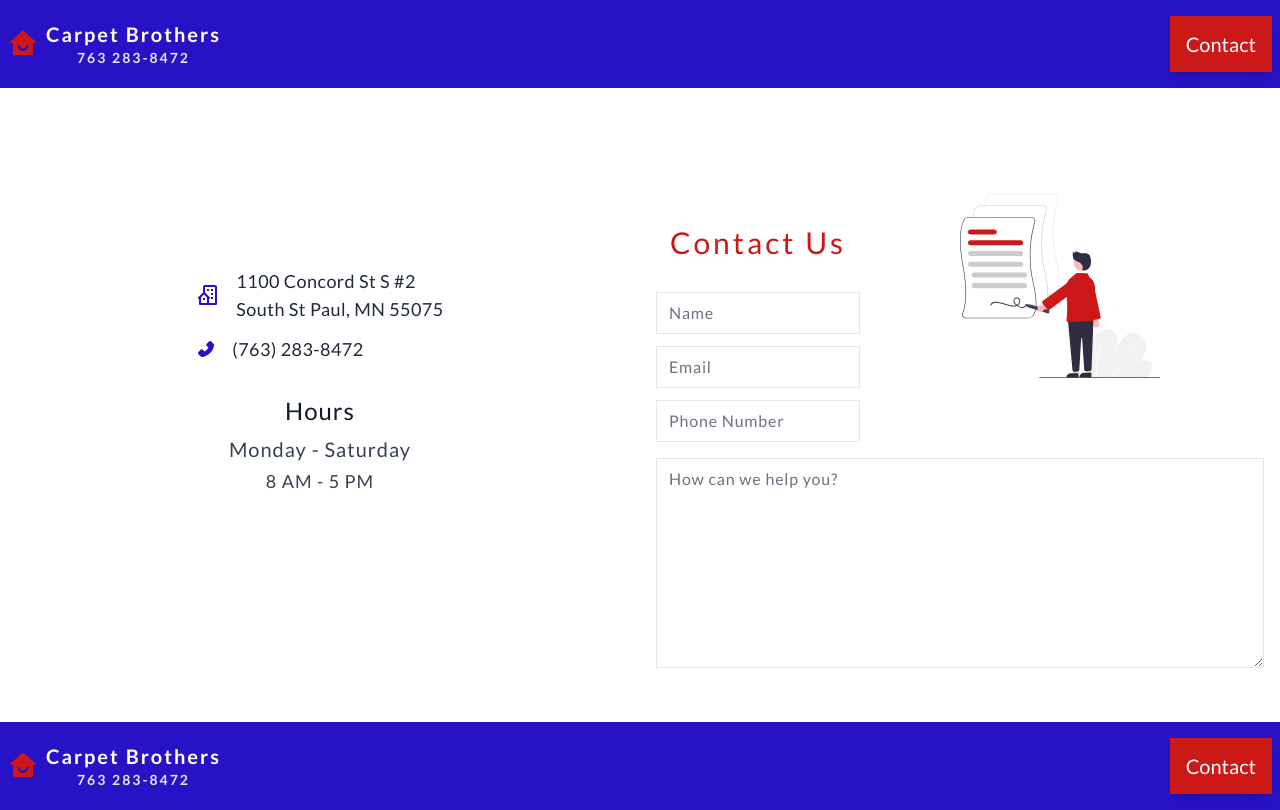
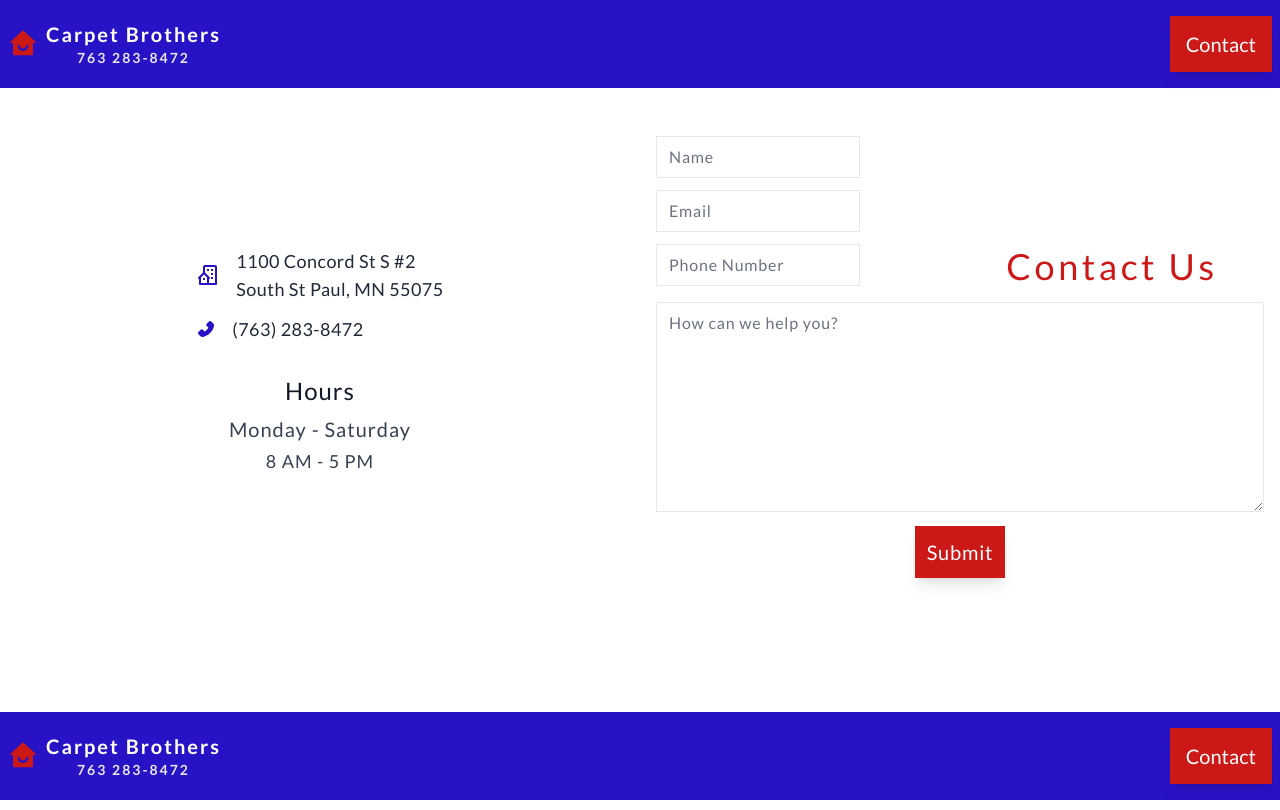
Before and after one commit to latz09/carpet-brothers, a Next.js app: page /contact-us in a window 1280 px wide. Built offline with nearby package versions, Linux system fonts and the light colour scheme.

Commit message:
removed vector

```diff
--- a/components/contact/ContactForm.js
+++ b/components/contact/ContactForm.js
@@ -7,7 +7,6 @@
 			<form className='tracking-wider  mx-4'>
 				<div className='grid grid-cols-2 items-end'>
 					<div className=' grid gap-3  w-2/3 '>
-                        <h1 className="text-center py-5 text-3xl text-red tracking-widest">Contact Us</h1>
 						<input
 							type='text'
 							name='name'
@@ -30,8 +29,10 @@
 							className='form-input '
 						/>
 					</div>
-					<div className='mt-12'>
-						<Image src={vector} alt='' width={200} height={300} />
+					<div className=''>
+						<h1 className='text-center text-4xl text-red tracking-widest  '>
+							Contact Us
+						</h1>
 					</div>
 				</div>
 				<div className='col-span-2 mt-4'>
@@ -43,6 +44,9 @@
 						className='form-input w-full'
 					></textarea>
 				</div>
+                <div className="grid justify-items-center py-2">
+                <button className="bg-red btn text-white ">Submit</button>
+                </div>
 			</form>
 		</div>
 	);
--- a/pages/contact-us.js
+++ b/pages/contact-us.js
@@ -4,7 +4,7 @@
 
 const ContactUs = () => {
 	return (
-		<div className='grid lg:grid-cols-2 place-items-center max-w-7xl mx-auto py-12 md:pb-12 md:py-0'>
+		<div className='grid lg:grid-cols-2 place-items-center max-w-7xl mx-auto py-12 '>
 			<div className='grid gap-8'>
 				<ContactInfo />
 				<Hours />
```
